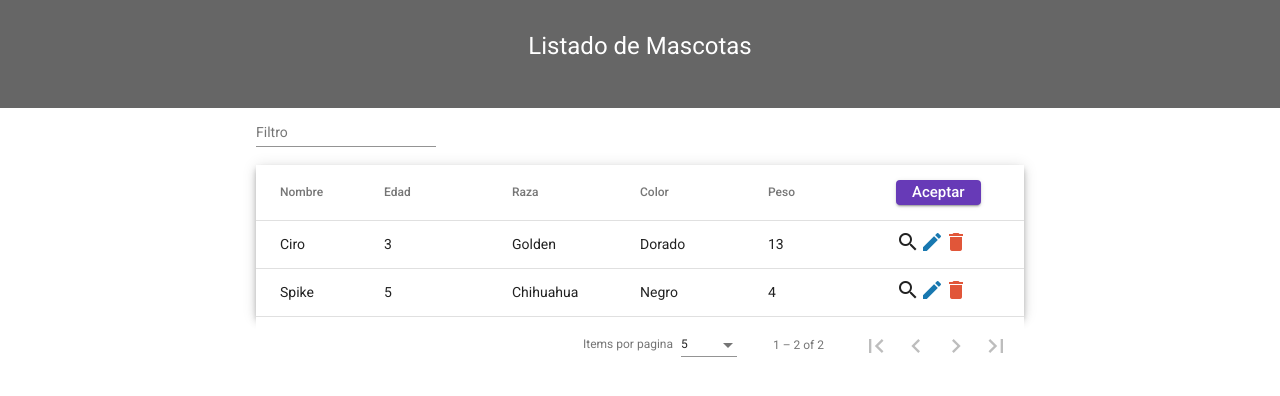
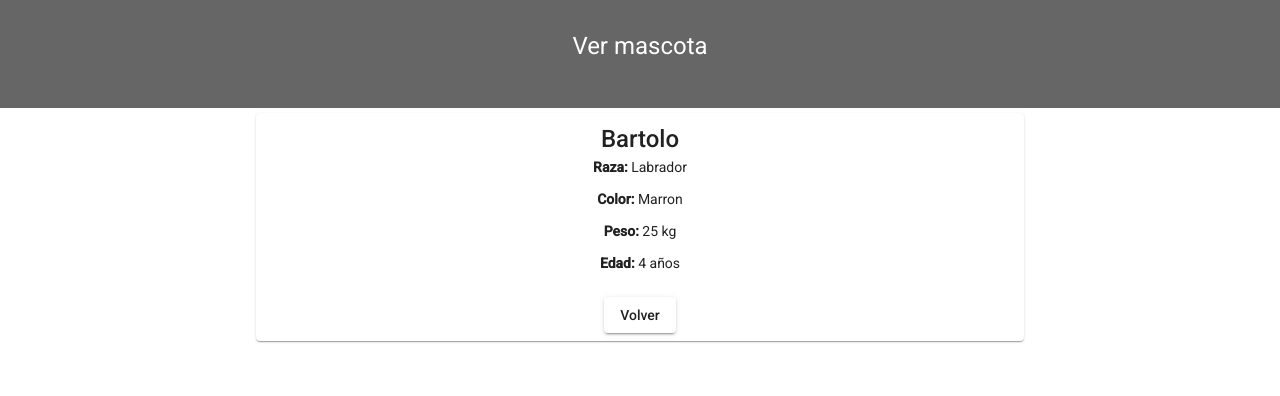
Before and after one commit to AMorenoBerrocal/repositorio-NetCore-Angular, an Angular app in the folder FE-CRUDMascotas/: page /verMascota/1 in a window 1280 px wide. Before the commit this address led to /. Shown: the top 396 px of the page. Built offline with nearby package versions, Linux system fonts and the light colour scheme.

Commit message:
routeo y ver mascotas HTML

```diff
--- a/FE-CRUDMascotas/src/app/app-routing.module.ts
+++ b/FE-CRUDMascotas/src/app/app-routing.module.ts
@@ -1,7 +1,19 @@
 import { NgModule } from '@angular/core';
 import { RouterModule, Routes } from '@angular/router';
 
-const routes: Routes = [];
+// Componentes
+import { ListadoMascotaComponent } from './components/listado-mascota/listado-mascota.component';
+import { AgregarEditarMascotaComponent } from './components/agregar-editar-mascota/agregar-editar-mascota.component';
+import { VerMascotaComponent } from './components/ver-mascota/ver-mascota.component';
+
+const routes: Routes = [
+  {path: '', redirectTo:'listMascotas', pathMatch: 'full'},
+  {path:'listMascotas', component : ListadoMascotaComponent},
+  {path:'agregarMascota', component : AgregarEditarMascotaComponent},
+  {path:'verMascota/:id', component : VerMascotaComponent},
+  {path:'editarMascota/:id', component : AgregarEditarMascotaComponent},
+  {path:'**', redirectTo:'listMascotas', pathMatch: 'full'}
+];
 
 @NgModule({
   imports: [RouterModule.forRoot(routes)],
--- a/FE-CRUDMascotas/src/app/app.component.html
+++ b/FE-CRUDMascotas/src/app/app.component.html
@@ -1 +1 @@
-<app-listado-mascota> </app-listado-mascota>
+<router-outlet></router-outlet>
--- a/FE-CRUDMascotas/src/app/components/listado-mascota/listado-mascota.component.css
+++ b/FE-CRUDMascotas/src/app/components/listado-mascota/listado-mascota.component.css
@@ -1,17 +1,6 @@
 table {
     width: 100%;
   }
-
-.title {
-    padding: 30px;
-    background-color: #666;
-    text-align: center;
-    color: white;
-}
-
-.container {
-    margin: 0 20%
-}
 
 td, th {
     width: 15%;
@@ -32,7 +21,7 @@ td, th {
     color: #1878b0
 }
 
-.edit {
+.search {
     cursor: pointer;
 }
 
--- a/FE-CRUDMascotas/src/app/components/listado-mascota/listado-mascota.component.html
+++ b/FE-CRUDMascotas/src/app/components/listado-mascota/listado-mascota.component.html
@@ -42,11 +42,11 @@
 
         <ng-container matColumnDef="acciones">
             <th mat-header-cell *matHeaderCellDef>
-                <button class ="agregar" mat-raised-button color="primary">Aceptar</button>
+                <button [routerLink]="['/agregarMascota']" class ="agregar" mat-raised-button color="primary">Aceptar</button>
             </th>
             <td mat-cell *matCellDef="let element">
-                <mat-icon matTooltip="Ver" class="search"> search </mat-icon>
-                <mat-icon matTooltip="Editar" class="edit"> edit </mat-icon>
+                <mat-icon routerLink = '/verMascota/2' matTooltip="Ver" class="search"> search </mat-icon>
+                <mat-icon routerLink = '/editarMascota/2' matTooltip="Editar" class="edit"> edit </mat-icon>
                 <mat-icon matTooltip="Eliminar" class="delete"> delete </mat-icon>
             </td>
         </ng-container>
--- a/FE-CRUDMascotas/src/app/components/ver-mascota/ver-mascota.component.css
+++ b/FE-CRUDMascotas/src/app/components/ver-mascota/ver-mascota.component.css
@@ -0,0 +1,4 @@
+.card {
+    margin-top: 5px;
+    text-align: center;
+}
--- a/FE-CRUDMascotas/src/app/components/ver-mascota/ver-mascota.component.html
+++ b/FE-CRUDMascotas/src/app/components/ver-mascota/ver-mascota.component.html
@@ -1 +1,18 @@
-<p>ver-mascota works!</p>
+<div class ="title">
+    <h1> Ver mascota</h1>
+</div>
+
+<div class="container">
+    <mat-card class="card">
+        <mat-card-title>Bartolo</mat-card-title>
+        <mat-card-content>
+            <p><strong>Raza:</strong> Labrador </p>
+            <p><strong>Color:</strong> Marron </p>
+            <p><strong>Peso:</strong> 25 kg </p>
+            <p><strong>Edad:</strong> 4 años </p>
+        </mat-card-content>
+        <mat-card-actions>
+            <button routerLink="/listMascotas" mat-raised-button>Volver</button>
+        </mat-card-actions>
+    </mat-card>
+</div>
--- a/FE-CRUDMascotas/src/styles.css
+++ b/FE-CRUDMascotas/src/styles.css
@@ -2,3 +2,14 @@
 
 html, body { height: 100%; }
 body { margin: 0; font-family: Roboto, "Helvetica Neue", sans-serif; }
+
+.title {
+    padding: 30px;
+    background-color: #666;
+    text-align: center;
+    color: white;
+}
+
+.container {
+    margin: 0 20%
+}
```
Also changed, not shown: FE-CRUDMascotas/src/app/shared/shared.module.ts (+6 -2 lines).
